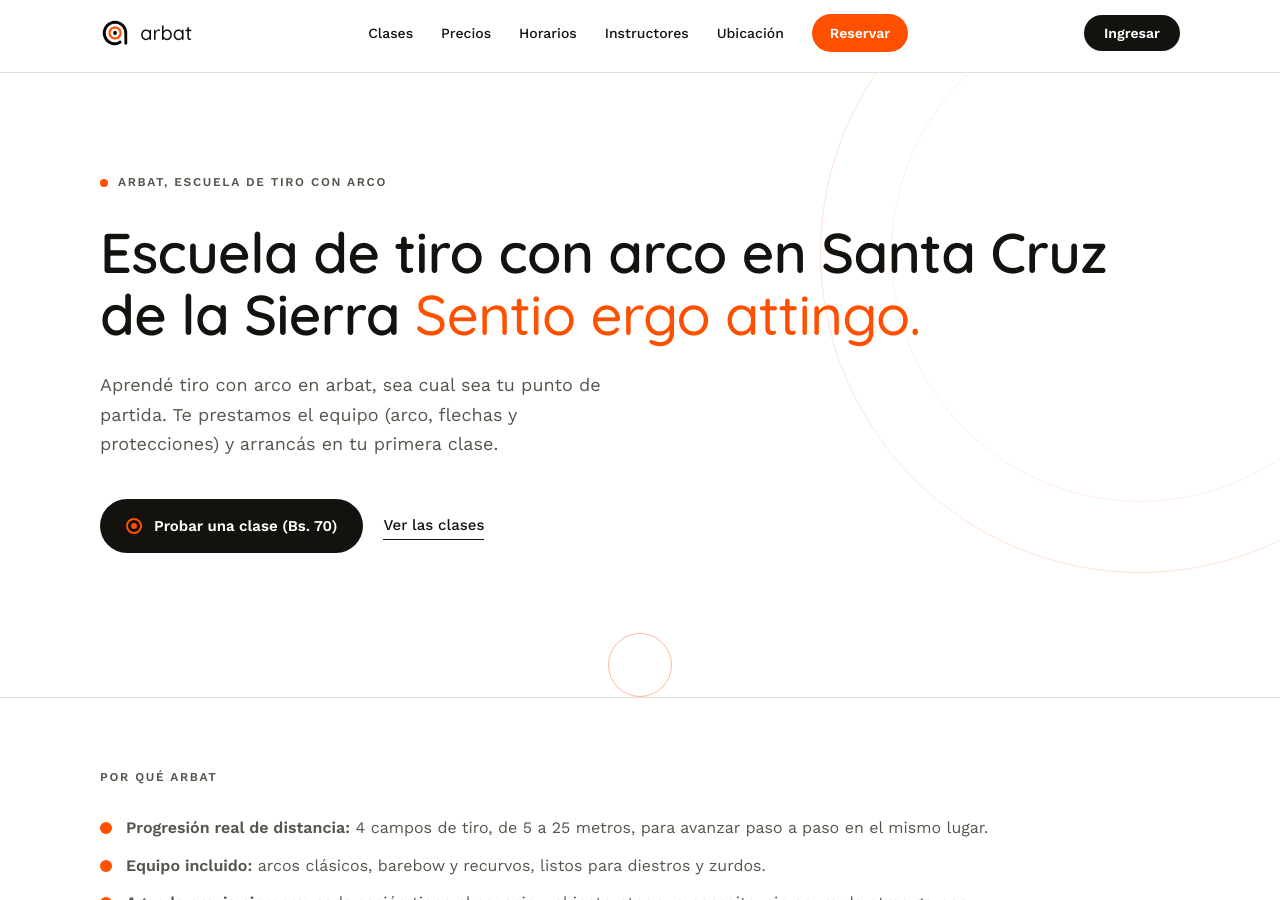
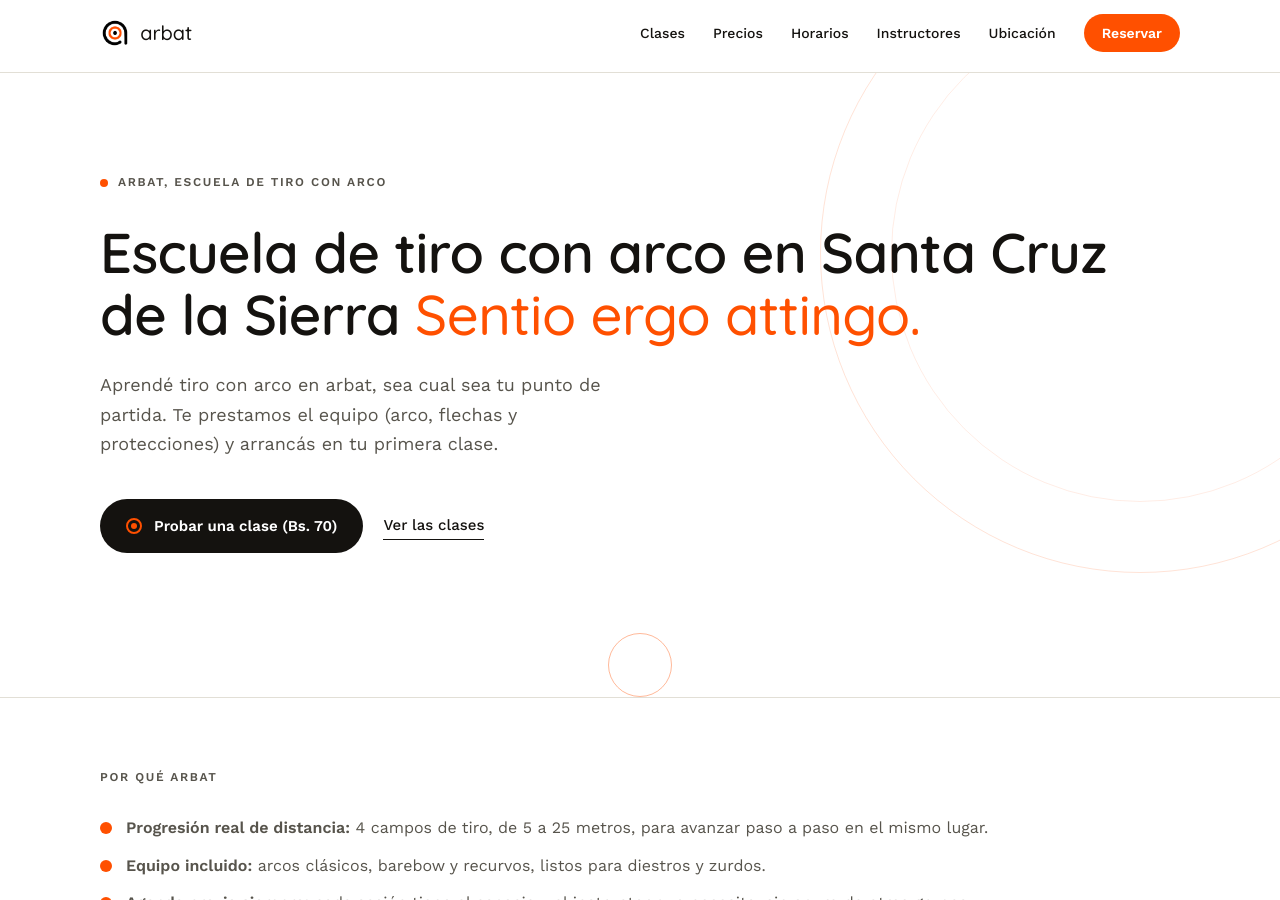
Before and after one commit to asosab/arbat_frontend, a Jekyll site: the page built from index.md, in a window 1280 px wide and 900 px high. Built offline with Jekyll 4.4.1, drawn with Linux system fonts in a browser that asks for light colours.

Commit message:
Update header.html

```diff
--- a/_includes/header.html
+++ b/_includes/header.html
@@ -13,7 +13,7 @@
       <a class="nav-cta-reservar" href="{{ '/reservar/' | relative_url }}">Reservar</a>
     </nav>
 
-    <div class="nav-user" id="nav-user">
+    <!--div class="nav-user" id="nav-user">
       <button class="nav-cta nav-cta--login" id="btn-fb-login" type="button">
         Ingresar
       </button>
@@ -21,7 +21,7 @@
         <span class="nav-user-nombre" id="nav-user-nombre"></span>
         <img class="nav-user-avatar" id="nav-user-avatar" src="" alt="">
       </div>
-    </div>
+    </div -->
 
     <button class="nav-toggle" id="nav-toggle" type="button" aria-expanded="false" aria-controls="site-nav" aria-label="Abrir menú">
       <span></span><span></span><span></span>
```
